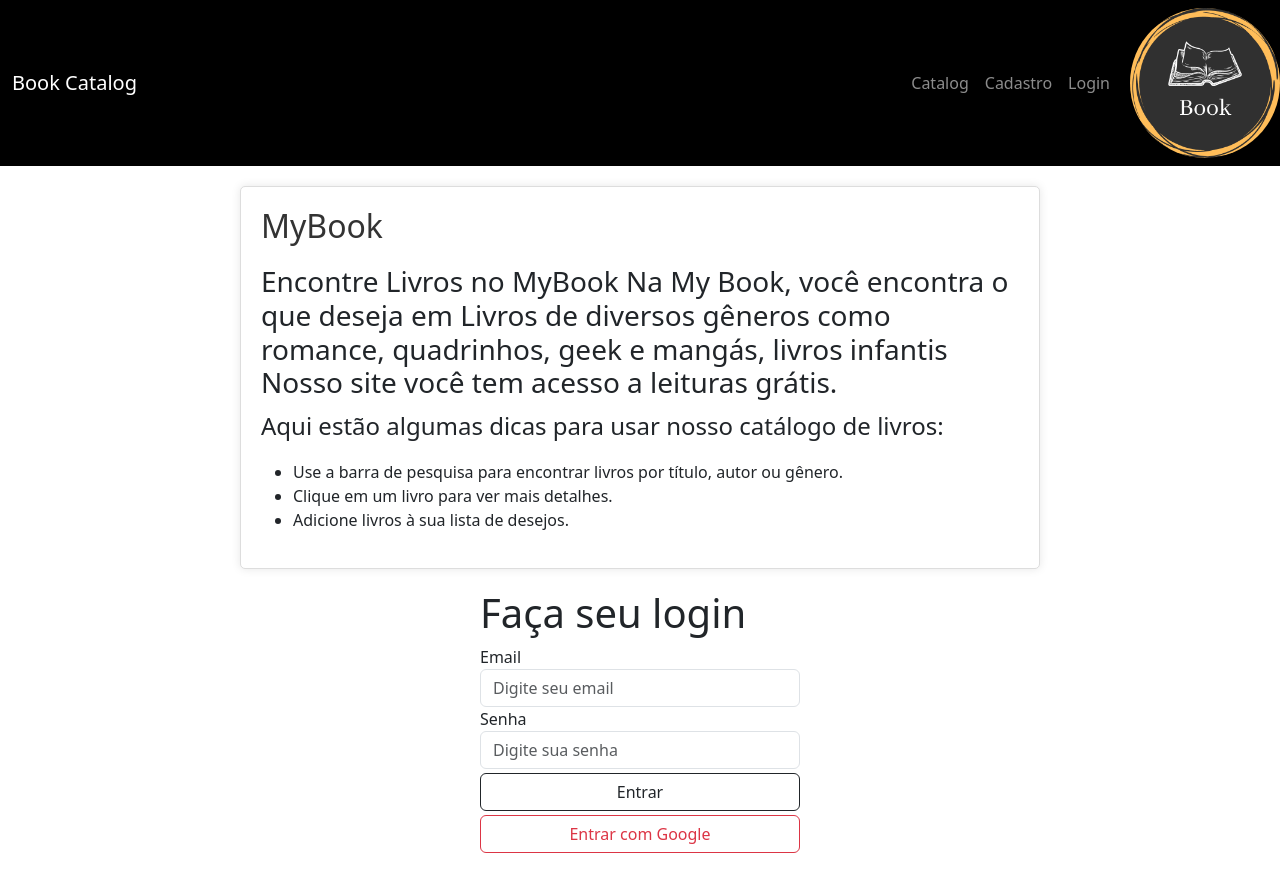
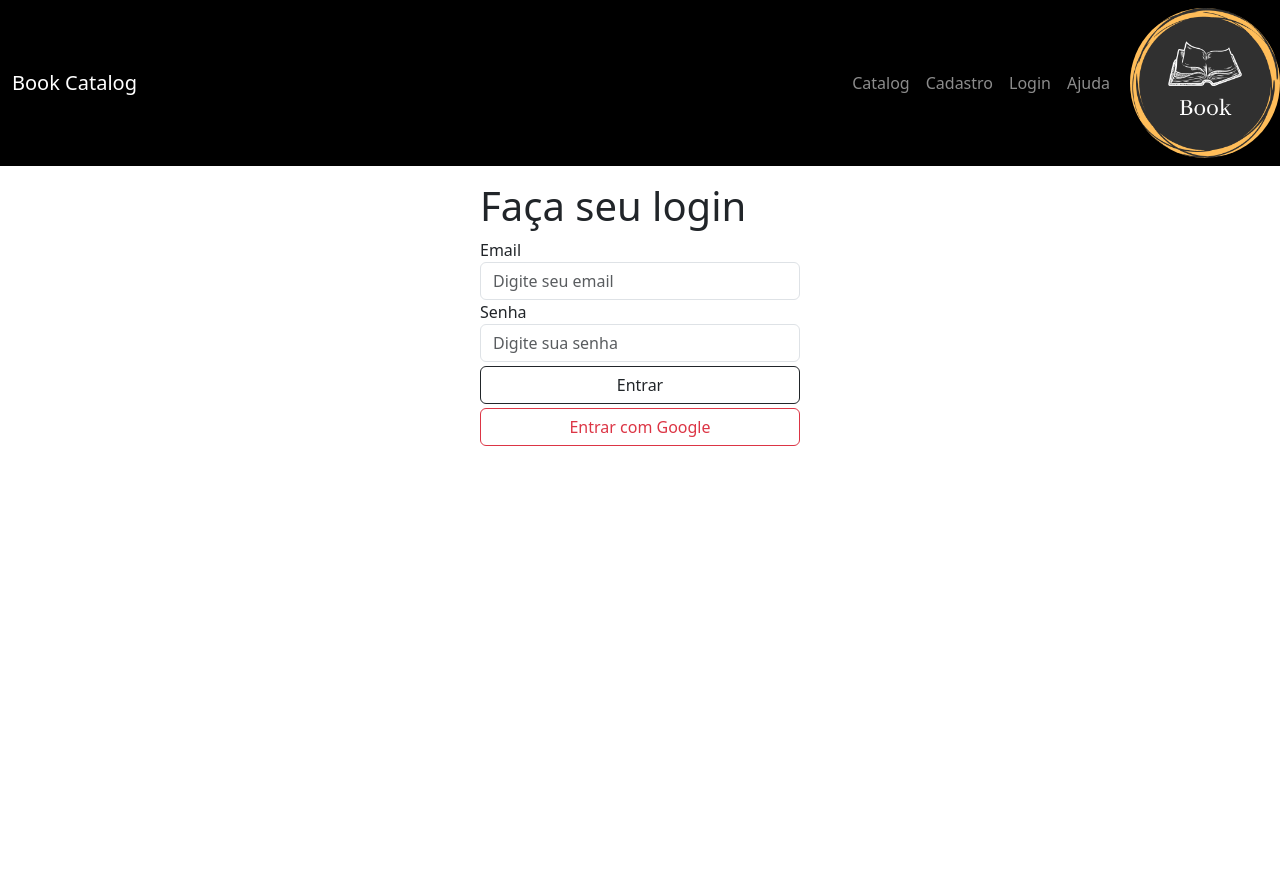
Before and after one commit to nat-riba/my-book, a React (Vite) app in the folder book/: page /login in a window 1280 px wide. After the commit the page ends 800 px from the top, so only its background shows below. Built offline with nearby package versions, Linux system fonts and the light colour scheme.

Commit message:
feat: ajuste de import

```diff
--- a/book/src/App.jsx
+++ b/book/src/App.jsx
@@ -5,18 +5,15 @@ import { Toaster } from "react-hot-toast";
 import Menu from "./components/menu/Menu";
 import Ajuda from "./components/ajuda/Ajuda";
 
-
-
 function App() {
   return(
     <>
       <BrowserRouter>
         { <Menu />}
-        { <Ajuda />}
         <Routes>
+        <Route path="/login" element={<Login />} />
+        <Route path="/ajuda" element={<Ajuda />} />
         <Route path="*" element={<NotFound />} />
-        <Route path="/login" element={<Login />} />
-
         </Routes>
         {/* <Rodape /> */}
 
--- a/book/src/components/menu/Menu.jsx
+++ b/book/src/components/menu/Menu.jsx
@@ -20,6 +20,9 @@ function Menu() {
             <li className="nav-item">
                 <Link className="nav-link" to="/login">Login</Link>
             </li>
+            <li className="nav-item">
+                <Link className="nav-link" to="/ajuda">Ajuda</Link>
+            </li>
             </ul>
         </div>
         </div>
```
